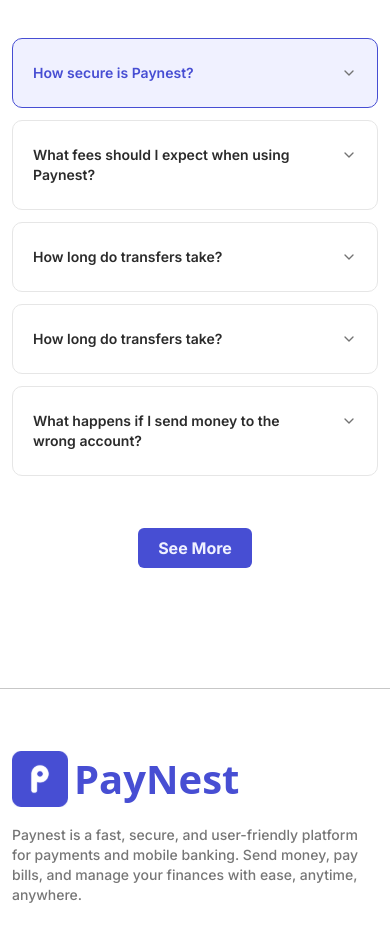
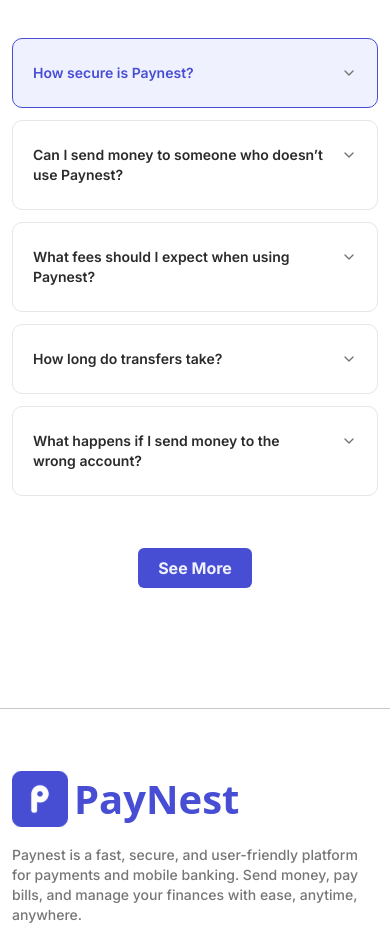
Before and after one commit to DivineTiddy/pay_nest, a React (Vite) app: page /#/ in a window 390 px wide. Shown: the part 3921-4847 px from the top of the page. Built offline with nearby package versions, Linux system fonts and the light colour scheme.

Commit message:
worked on dashboard mobile nav

```diff
--- a/src/components/main/FAQ.jsx
+++ b/src/components/main/FAQ.jsx
@@ -12,6 +12,11 @@
   {
     title: "How secure is Paynest?",
     describetion:
+      "Paynest uses bank-grade encryption, biometric authentication, and real-time fraud monitoring to keep your money and personal information safe at all times.",
+  },
+  {
+    title: "Can I send money to someone who doesn’t use Paynest?",
+    describetion:
       "Yes! You can send money to anyone using their bank account or phone number, even if they haven’t signed up for Paynest yet.",
   },
   {
@@ -22,13 +27,9 @@
   {
     title: "How long do transfers take?",
     describetion:
-      "Paynest uses bank-grade encryption, biometric authentication, and real-time fraud monitoring to keep your money and personal information safe at all times.",
-  },
-  {
-    title: "How long do transfers take?",
-    describetion:
       "Local transfers are instant. International transfers may take a few minutes to a few hours depending on the destination and receiving bank.",
   },
+
   {
     title: "What happens if I send money to the wrong account?",
     describetion:
--- a/src/components/nav/DashBoardMobileNav.jsx
+++ b/src/components/nav/DashBoardMobileNav.jsx
@@ -37,7 +37,7 @@
           </div>
 
           <div
-            className={` flex flex-col justify-between h-full  text-[18px] mt-10`}
+            className={` flex flex-col gap-40 h-full  text-[18px] mt-10`}
           >
             <div className="space-y-4">
               {/* Dashboard */}
```
